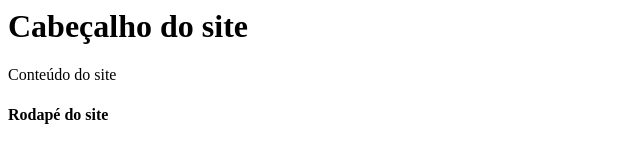
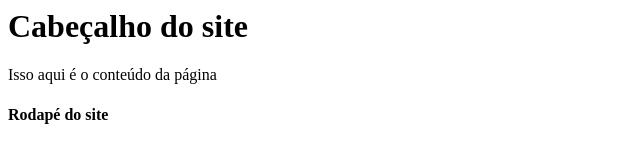
Before and after one commit to flbjuniorx/curso-git, a plain HTML site: page proposta_1.html in a window 1280 px wide. Shown: the whole page, without its empty margins (0-640 px from the left). Drawn offline with Linux system fonts and the light colour scheme.

Commit message:
arrumando tag

```diff
--- a/proposta_1.html
+++ b/proposta_1.html
@@ -4,8 +4,9 @@
         </head>
         <body>
           <h1>Cabeçalho do site</h1>
-
-          Conteúdo do site
+        <main>
+          Isso aqui é o conteúdo da página
+        </main>
 
           <h4>Rodapé do site</h4>
         </body>
```
